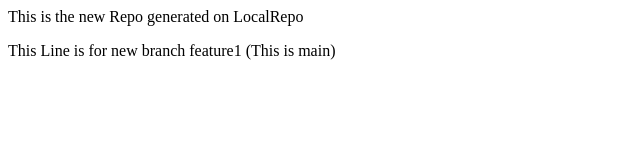
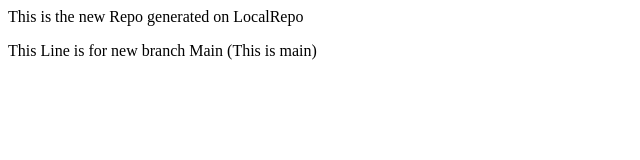
Before and after one commit to Satyaban-Nayak/LocalRepo, a plain HTML site: page index.html in a window 1280 px wide. Shown: the full height of the page, 0-640 px from the left. Drawn offline with Linux system fonts and the light colour scheme.

Commit message:
new change main

```diff
--- a/index.html
+++ b/index.html
@@ -1,2 +1,2 @@
 <p>This is the new Repo generated on LocalRepo</p>
-<p>This Line is for new branch feature1 (This is main)</p>
+<p>This Line is for new branch Main (This is main)</p>
```
